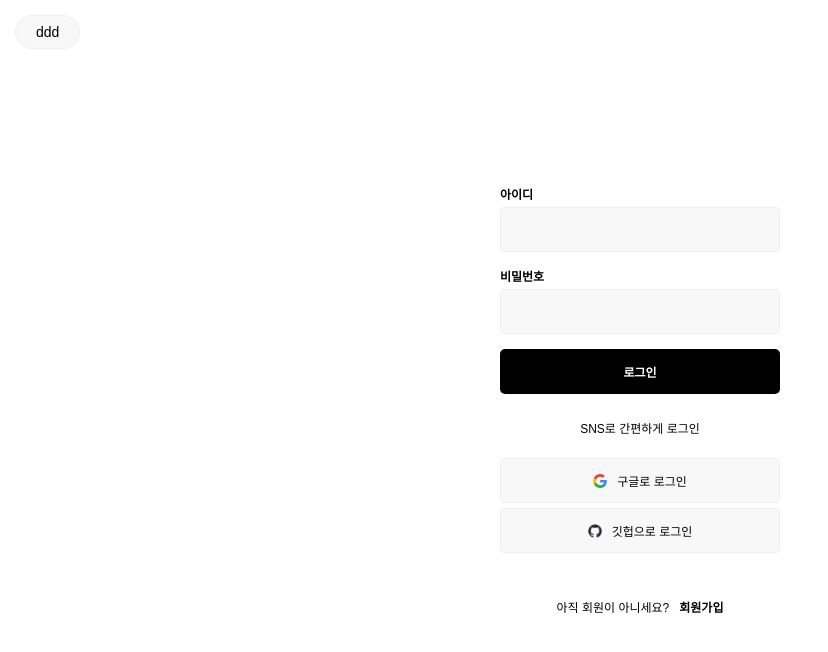
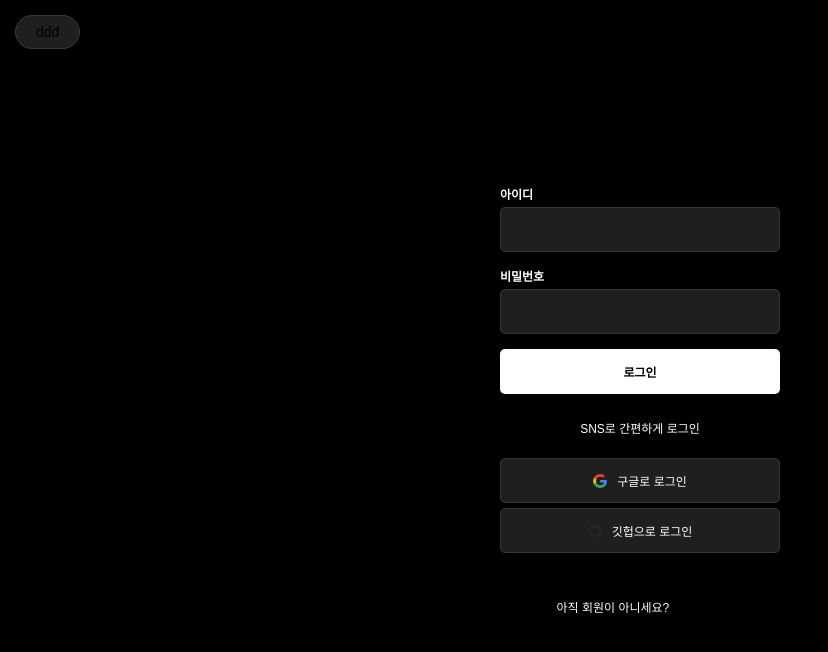
Before and after one commit to iepppop/blog, a React (Create React App) app: page /login in a window 1280 px wide. Shown: the top 652 px of the page, without its empty margins (0-828 px from the left). Built offline with nearby package versions, Linux system fonts and the light colour scheme; no server answers.

Commit message:
style: header if 처리

```diff
--- a/src/App.js
+++ b/src/App.js
@@ -1,5 +1,5 @@
 import { ThemeProvider } from '@emotion/react'
-import { Route, Routes } from 'react-router-dom';
+import { Route, Routes, useLocation } from 'react-router-dom';
 import AuthButtons from './nav/AuthButtons.js'
 import GlobalStyle from './styles/global.js';
 import LoginPage from './pages/LoginPage.js';
@@ -11,6 +11,11 @@ import ProfileEditPage from './pages/ProfileEditPage.js';
 import gsap from 'gsap';
 import { useGSAP } from '@gsap/react';
 import HomePage from './pages/HomePage.js';
+import ListPage from './pages/ListPage.js';
+import Header from './nav/Header.js';
+import styled from '@emotion/styled';
+import PlayListPage from './pages/PlayListPage.js';
+import ReviewPage from './pages/ReviewPage.js';
 
 gsap.registerPlugin(useGSAP);
 
@@ -36,9 +41,15 @@ const darkTheme = {
   },
 };
 
+const Wrap = styled.div`
+  margin:0 auto;
+  padding:30px 0 5px 0;
+  width:700px;
+`
 
 function App() {
-  const [theme, setTheme] = useState(lightTheme);
+  const [theme, setTheme] = useState(darkTheme);
+  const location = useLocation();
 
   const toggleTheme = () => {
     setTheme(prevTheme => (prevTheme === lightTheme ? darkTheme : lightTheme));
@@ -54,11 +65,18 @@ function App() {
     <ThemeProvider theme={theme}>
       <GlobalStyle />
       <AuthButtons toggleTheme={toggleTheme} />
+
+      {!(location.pathname === '/login' || location.pathname === '/signup' || location.pathname === '/profile/edit') &&           <Wrap><Header /></Wrap> }
+
       <Routes>
         <Route path='/' element={<HomePage />} ></Route>
         <Route path='/login' element={<LoginPage />} ></Route>
         <Route path='/signup' element={<SignUpPage />} ></Route>
         <Route path='/profile/edit' element={<ProfileEditPage />} ></Route>
+        <Route path="/list" element={<ListPage />}>
+          <Route path="playlist" element={<PlayListPage />} />
+          <Route path="review" element={<ReviewPage />} />
+        </Route>
       </Routes>
     </ThemeProvider>
   );
```
